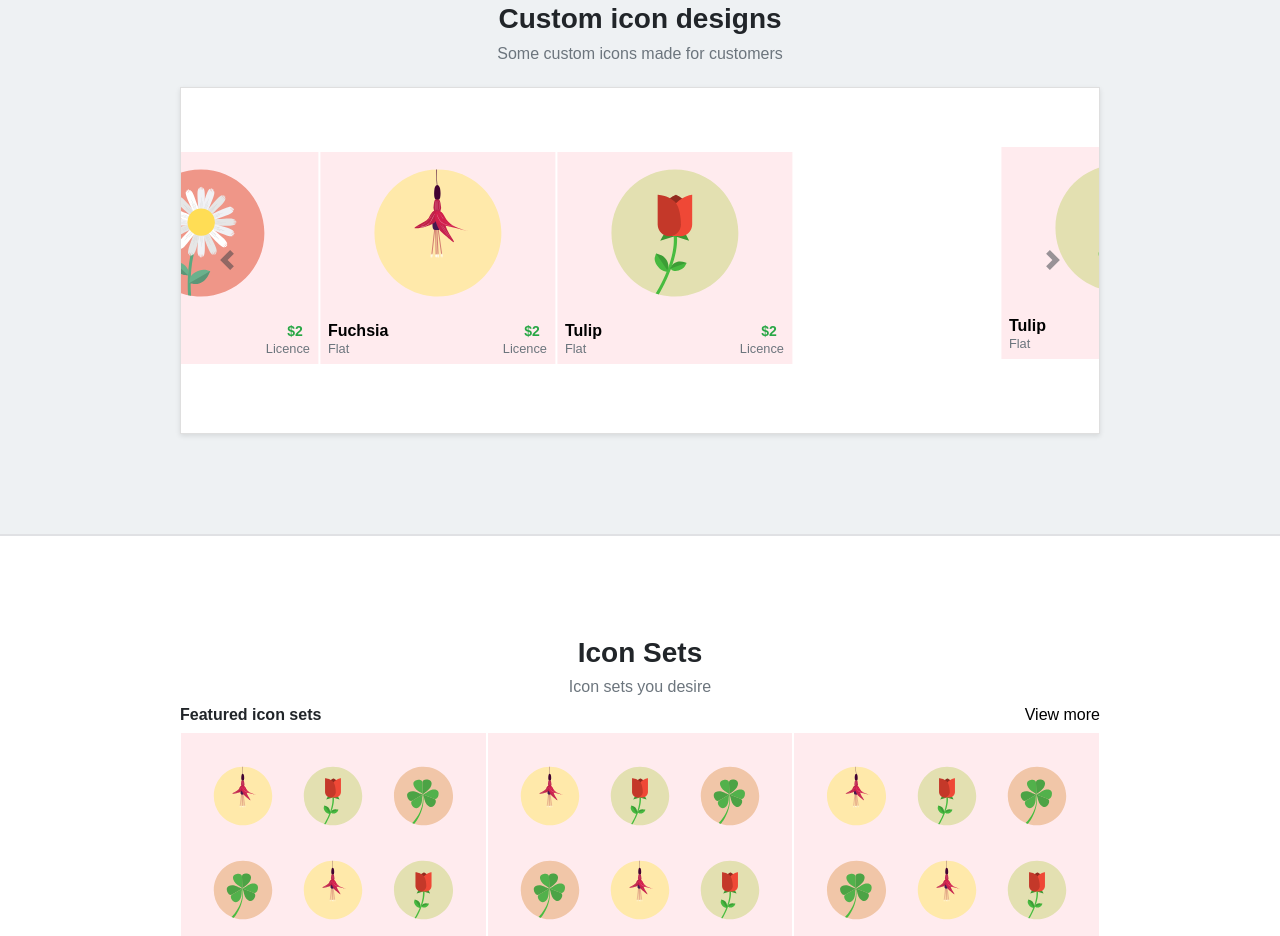
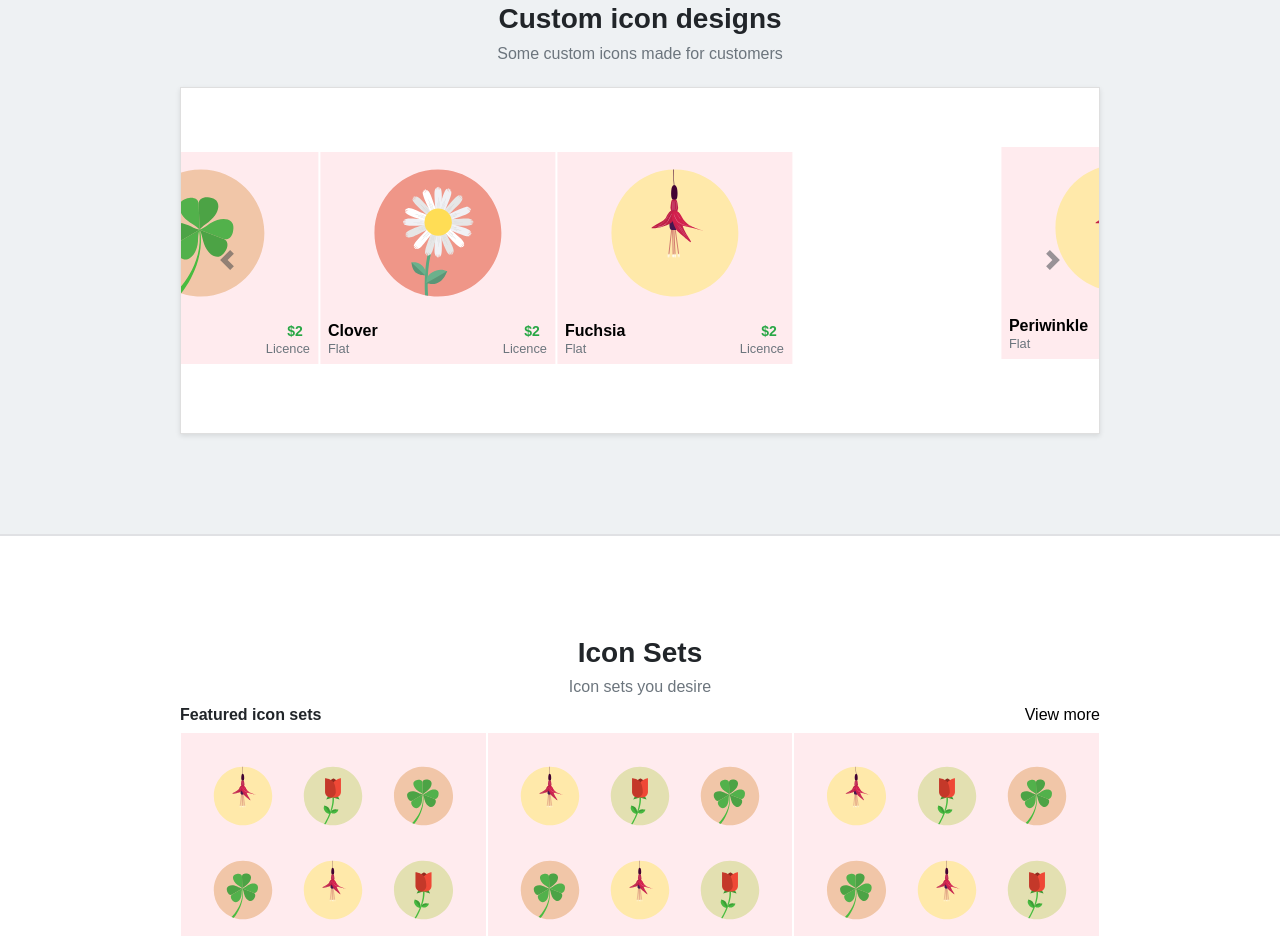
Before and after one commit to alicoskun/TheIconProjectTemplate, a React (Create React App) app in the folder the-icon-project-template/: page / in a window 1280 px wide. Shown: the part 900-1836 px from the top of the page. Built offline with nearby package versions, Linux system fonts and the light colour scheme.

Commit message:
design and react router

```diff
--- /dev/null
+++ b/the-icon-project-template/src/IconAPI.js
@@ -0,0 +1,30 @@
+import Clover from './assets/Clover.svg';
+import Daisy from './assets/Daisy.svg';
+import Fuchsia from './assets/Fuchsia.svg';
+import Tulip from './assets/Tulip.svg';
+
+// A simple data API that will be used to get the data for our
+// components. On a real website, a more robust data fetching
+// solution would be more appropriate.
+const IconAPI = {
+    icons: [
+        { id: 1, name: "Daisy", src: Clover, type: "Flat", price: 2, color: "blue" },
+        { id: 2, name: "Clover", src: Daisy, type: "Flat", price: 2, color: "red" },
+        { id: 3, name: "Fuchsia", src: Fuchsia, type: "Flat", price: 2, color: "deeppurple" },
+        { id: 4, name: "Tulip", src: Tulip, type: "Flat", price: 2, color: "pink" },
+        { id: 5, name: "Forget Me Not", src: Clover, type: "Flat", price: 2, color: "amber" },
+        { id: 6, name: "Lilac", src: Daisy, type: "Flat", price: 2, color: "green" },
+        { id: 7, name: "Periwinkle", src: Fuchsia, type: "Flat", price: 2, color: "red" },
+        { id: 8, name: "House", src: Tulip, type: "Flat", price: 2, color: "amber" },
+        { id: 9, name: "Cactus", src: Clover, type: "Flat", price: 2, color: "blue" }
+    ],
+    all: function () { return this.icons },
+    getFirstThree: function () { return this.icons.filter((icon) => icon.id < 4); },
+    getSecondThree: function () { return this.icons.filter((icon) => icon.id > 6); },
+    get: function (id) {
+        const isIcon = p => p.id === id
+        return this.icons.find(isIcon)
+    }
+}
+
+export default IconAPI
--- a/the-icon-project-template/src/Main.js
+++ b/the-icon-project-template/src/Main.js
@@ -7,7 +7,7 @@ const Main = () => (
     <main>
         <Switch>
             <Route exact path='/' component={Home} />
-            <Route path='/icon' component={IconDetail} />
+            <Route path='/icon/:id' component={IconDetail}/>
         </Switch>
     </main>
 )
--- a/the-icon-project-template/src/components/CustomIconSection.js
+++ b/the-icon-project-template/src/components/CustomIconSection.js
@@ -1,10 +1,7 @@
 import React, { Component } from 'react';
 import IconCard from './IconCard';
-import Clover from '../assets/Clover.svg';
-import Daisy from '../assets/Daisy.svg';
-import Fuchsia from '../assets/Fuchsia.svg';
-import Tulip from '../assets/Tulip.svg';
 import './CustomIconSection.css';
+import IconAPI from '../IconAPI'
 
 class CustomIconSection extends Component {
     render() {
@@ -22,28 +19,20 @@ class CustomIconSection extends Component {
                                     <div className="carousel-inner">
                                         <div className="carousel-item active">
                                             <div className="row d-flex justify-content-center">
-                                                <div className="col-lg-3">
-                                                    <IconCard color="blue" src={Daisy} name="Daisy" iconType="Flat" price="2" />
-                                                </div>
-                                                <div className="col-lg-3">
-                                                    <IconCard color="red" src={Fuchsia} name="Fuchsia" iconType="Flat" price="2" />
-                                                </div>
-                                                <div className="col-lg-3">
-                                                    <IconCard color="deeppurple" src={Tulip} name="Tulip" iconType="Flat" price="2" />
-                                                </div>
+                                                {IconAPI.getFirstThree().map(i => (
+                                                    <div key={i.id} className="col-lg-3">
+                                                        <IconCard id={i.id} color={i.color} src={i.src} name={i.name} iconType={i.type} price={i.price} />
+                                                    </div>
+                                                ))}
                                             </div>
                                         </div>
                                         <div className="carousel-item">
                                             <div className="row d-flex justify-content-center">
-                                                <div className="col-lg-3">
-                                                    <IconCard color="pink" src={Tulip} name="Tulip" iconType="Flat" price="2" />
-                                                </div>
-                                                <div className="col-lg-3">
-                                                    <IconCard color="amber" src={Clover} name="Clover" iconType="Flat" price="2" />
-                                                </div>
-                                                <div className="col-lg-3">
-                                                    <IconCard color="green" src={Fuchsia} name="Fuchsia" iconType="Flat" price="2" />
-                                                </div>
+                                                {IconAPI.getSecondThree().map(i => (
+                                                    <div key={i.id} className="col-lg-3">
+                                                        <IconCard id={i.id} color={i.color} src={i.src} name={i.name} iconType={i.type} price={i.price} />
+                                                    </div>
+                                                ))}
                                             </div>
                                         </div>
                                     </div>
--- a/the-icon-project-template/src/components/Footer.js
+++ b/the-icon-project-template/src/components/Footer.js
@@ -23,10 +23,10 @@ class Footer extends Component {
                   <h6>Pinterest</h6>
                 </div>
                 <div className="form-inline justify-content-center payment-method">
-                  <a><img htrf="#" src="https://cdn0.iconfinder.com/static/img/footer-visa.svg" /></a>
-                  <a><img htrf="#" src="https://cdn0.iconfinder.com/static/img/footer-mastercard.svg" /></a>
-                  <a><img htrf="#" src="https://cdn0.iconfinder.com/static/img/footer-paypal.svg" /></a>
-                  <a><img htrf="#" src="https://cdn0.iconfinder.com/static/img/footer-secure.svg" /><p className="d-inline">Secure connection</p></a>
+                  <a><img htrf="#" src="https://cdn0.iconfinder.com/static/img/footer-visa.svg" alt="" /></a>
+                  <a><img htrf="#" src="https://cdn0.iconfinder.com/static/img/footer-mastercard.svg" alt="" /></a>
+                  <a><img htrf="#" src="https://cdn0.iconfinder.com/static/img/footer-paypal.svg" alt="" /></a>
+                  <a><img htrf="#" src="https://cdn0.iconfinder.com/static/img/footer-secure.svg" alt="" /><p className="d-inline">Secure connection</p></a>
                 </div>
               </div>
             </div>
--- a/the-icon-project-template/src/components/IconCard.js
+++ b/the-icon-project-template/src/components/IconCard.js
@@ -1,16 +1,15 @@
 import React, { Component } from 'react';
-import IconDetail from './IconDetail';
-import { Link, Route } from 'react-router-dom'
+import { Link } from 'react-router-dom'
 
 class IconCard extends Component {
     render() {
         return (
             <React.Fragment>
                 <div className={`card ${this.props.color}`}>
-                    <Link to='/icon'><img className="card-img-top" src={this.props.src} width={130} height={130} alt="" /></Link>
+                    <Link to={`/icon/${this.props.id}`}><img className="card-img-top" src={this.props.src} width={130} height={130} alt="" /></Link>
                     <div className="card-body">
                         <div className="form-inline">
-                            <p className="font-weight-bold"><Link to='/icon/:number'>{this.props.name}</Link></p>
+                            <p className="font-weight-bold"><Link to={`/icon/${this.props.id}`}>{this.props.name}</Link></p>
                             <p className="font-weight-bold text-success price ml-auto"><span>$</span>{this.props.price}</p>
                         </div>
                         <div className="form-inline">
--- a/the-icon-project-template/src/components/IconDetail.js
+++ b/the-icon-project-template/src/components/IconDetail.js
@@ -1,10 +1,23 @@
 import React, { Component } from 'react';
+import IconAPI from '../IconAPI'
 
 class IconDetail extends Component {
     render() {
+        const icon = IconAPI.get(
+            parseInt(this.props.match.params.id, 10)
+        )
+        if (!icon) {
+            return <div>Sorry, but the icon was not found</div>
+        }
         return (
             <React.Fragment>
-                asdas
+                <section className="section fill">
+                    <div className="welcome">
+                        <div className="welcome-bg">
+                            <img className="card-img-top" src={icon.src} width={130} height={130} alt="" />
+                        </div>
+                    </div>
+                </section>
             </React.Fragment>
         );
     }
```
